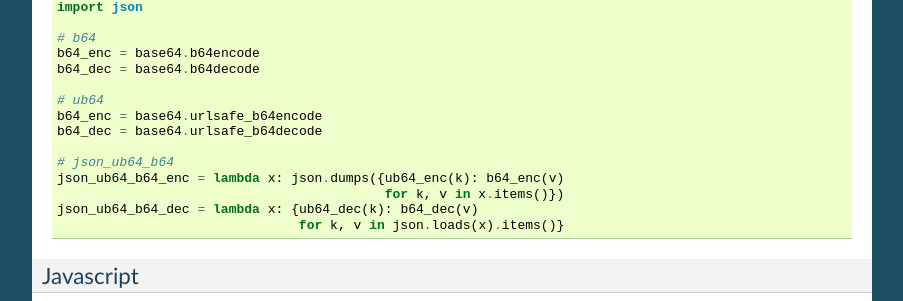
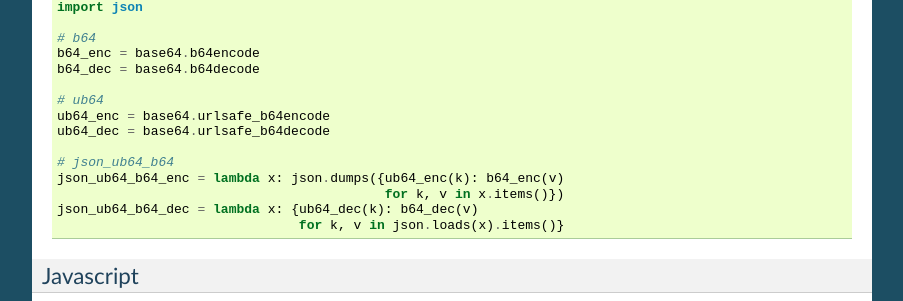
Before and after one commit to bwhite/picarus, a Sphinx documentation site: the page built from doc/index.rst, in a window 1280 px wide and 900 px high, scrolled down 2996 px. Shown: the part 151-452 px from the top of the window, without its empty margins (198-1101 px from the left). Built offline with Sphinx 7.4.7, drawn with Linux system fonts in a browser that asks for light colours; formulas are drawn with MathJax 3.

Commit message:
Updated
Signed-off-by: Brandyn A. White <bwhite@dappervision.com>

```diff
--- a/doc/67e373a19af13647bded/index.rst
+++ b/doc/67e373a19af13647bded/index.rst
@@ -174,8 +174,8 @@ Python
     b64_dec = base64.b64decode
 
     # ub64
-    b64_enc = base64.urlsafe_b64encode
-    b64_dec = base64.urlsafe_b64decode
+    ub64_enc = base64.urlsafe_b64encode
+    ub64_dec = base64.urlsafe_b64decode
 
     # json_ub64_b64
     json_ub64_b64_enc = lambda x: json.dumps({ub64_enc(k): b64_enc(v)
--- a/doc/index.rst
+++ b/doc/index.rst
@@ -174,8 +174,8 @@ Python
     b64_dec = base64.b64decode
 
     # ub64
-    b64_enc = base64.urlsafe_b64encode
-    b64_dec = base64.urlsafe_b64decode
+    ub64_enc = base64.urlsafe_b64encode
+    ub64_dec = base64.urlsafe_b64decode
 
     # json_ub64_b64
     json_ub64_b64_enc = lambda x: json.dumps({ub64_enc(k): b64_enc(v)
```
